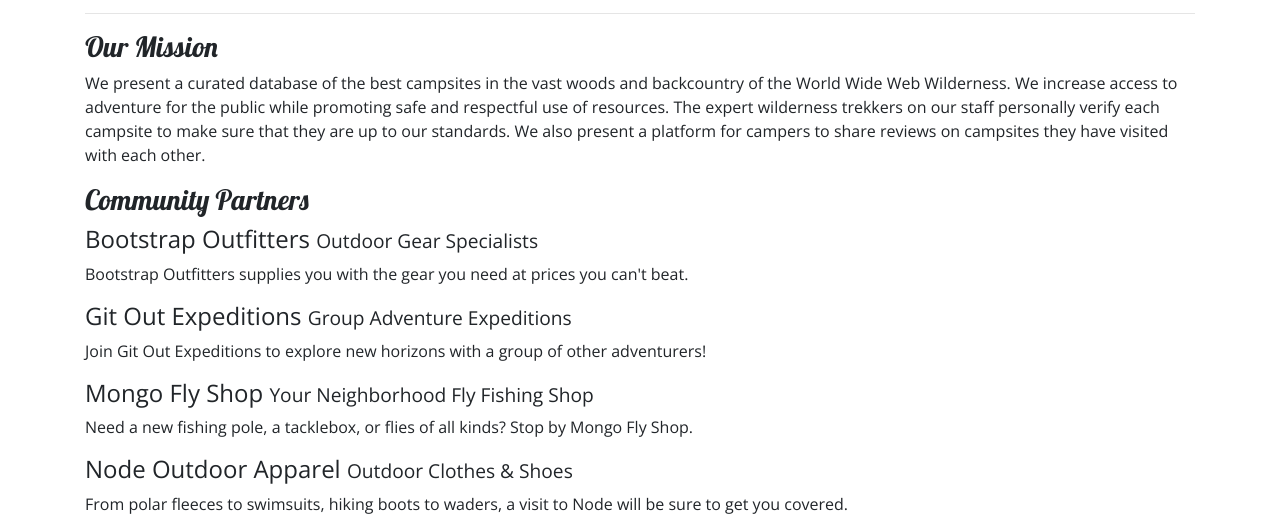
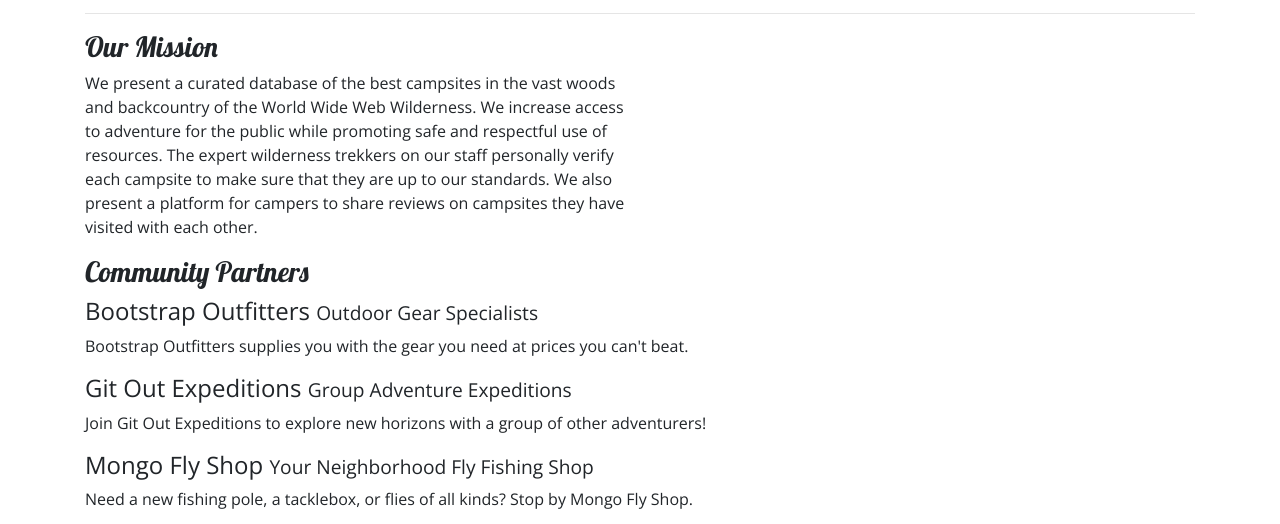
Before and after one commit to ericamcconnaughey/nucamp-bootstrap, a website: page aboutus.html in a window 1280 px wide. Shown: the part 236-760 px from the top of the page. Drawn offline with nearby package versions, Linux system fonts and the light colour scheme.

Commit message:
add Bootstrap grid classes to the About Us page

```diff
--- a/aboutus.html
+++ b/aboutus.html
@@ -32,15 +32,15 @@
             </div>
         </div>
 
-        <div>
-            <div>
+        <div class="row">
+            <div class="col-sm-6">
                 <h3>Our Mission</h3>
                 <p>We present a curated database of the best campsites in the vast woods and backcountry of the World Wide Web Wilderness. We increase access to adventure for the public while promoting safe and respectful use of resources. The expert wilderness trekkers on our staff personally verify each campsite to make sure that they are up to our standards. We also present a platform for campers to share reviews on campsites they have visited with each other.</p>
             </div>
         </div>
 
-        <div>
-            <div>
+        <div class="row">
+            <div class="col-12">
                 <h3>Community Partners</h3>
                 <h4>Bootstrap Outfitters <small>Outdoor Gear Specialists</small></h4>
                 <p>Bootstrap Outfitters supplies you with the gear you need at prices you can't beat.</p>
```
